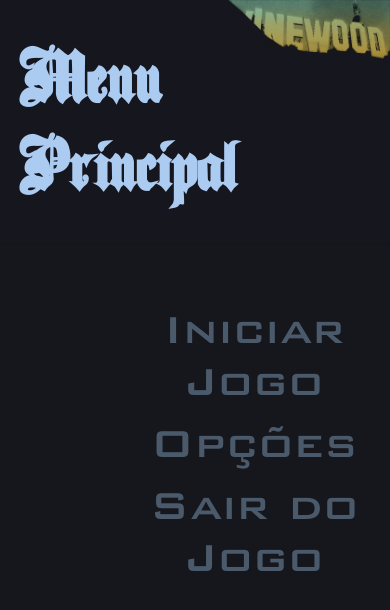
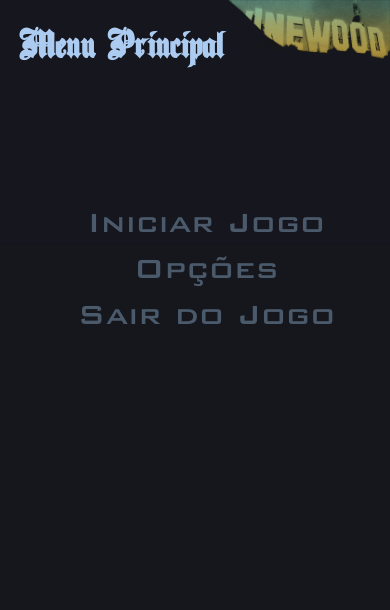
Before and after one commit to Breno-Mourao/atividade-principal015, a plain HTML site: page index.html in a window 390 px wide. Drawn offline with Linux system fonts and the light colour scheme.

Commit message:
v1.1 Arrumei a resposividade.

```diff
--- a/css/styles.css
+++ b/css/styles.css
@@ -62,3 +62,15 @@ main ul li:hover {
         top: 30%;
     }
 }
+@media(max-width:500px) {
+    header h1 {
+        font-size: 40px;
+        left: 5%;
+        top: 3%;
+    }
+    main {
+        font-size: 35px;
+        left: 7%;
+        top: 20%;
+    }
+}
```
